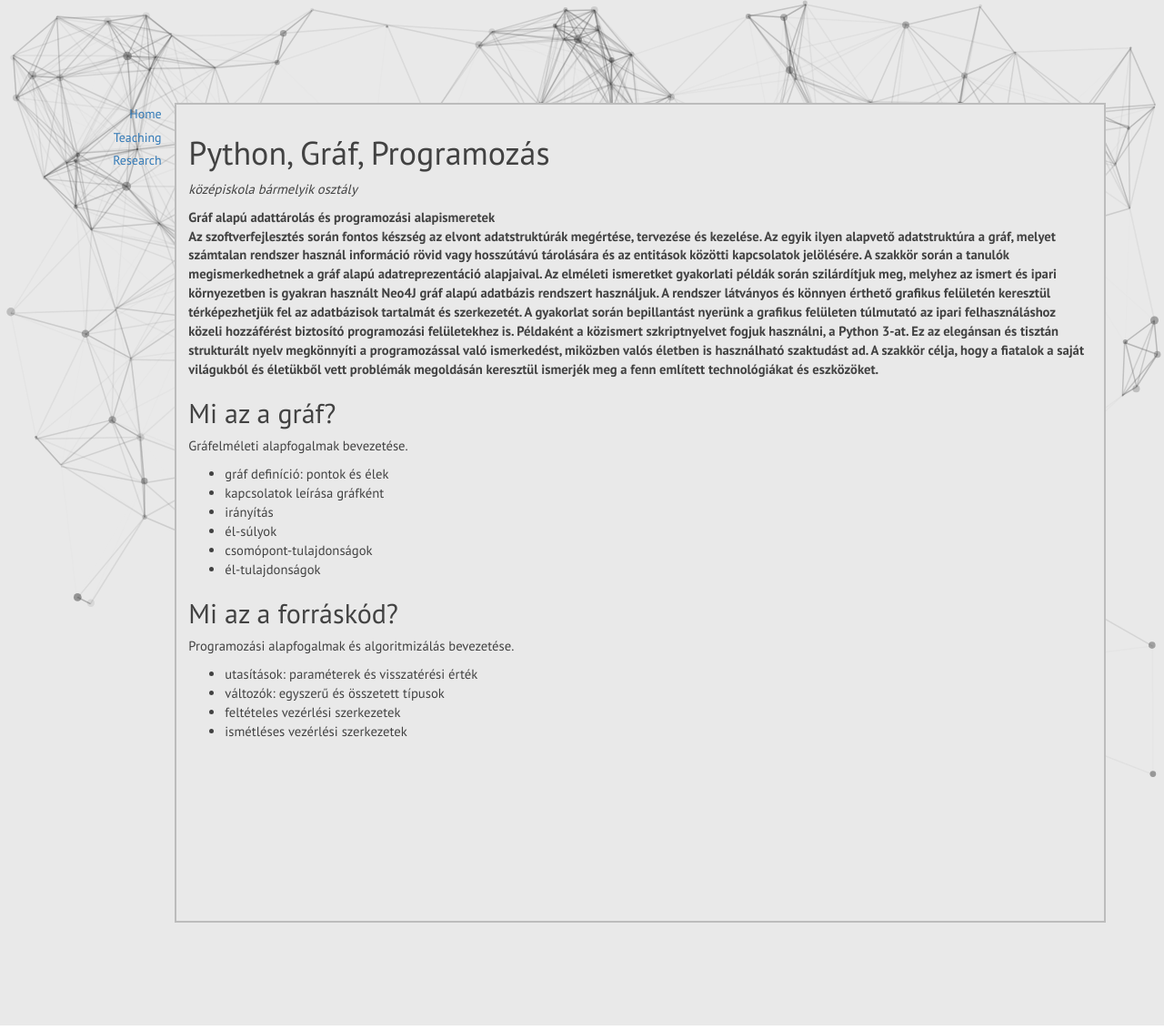
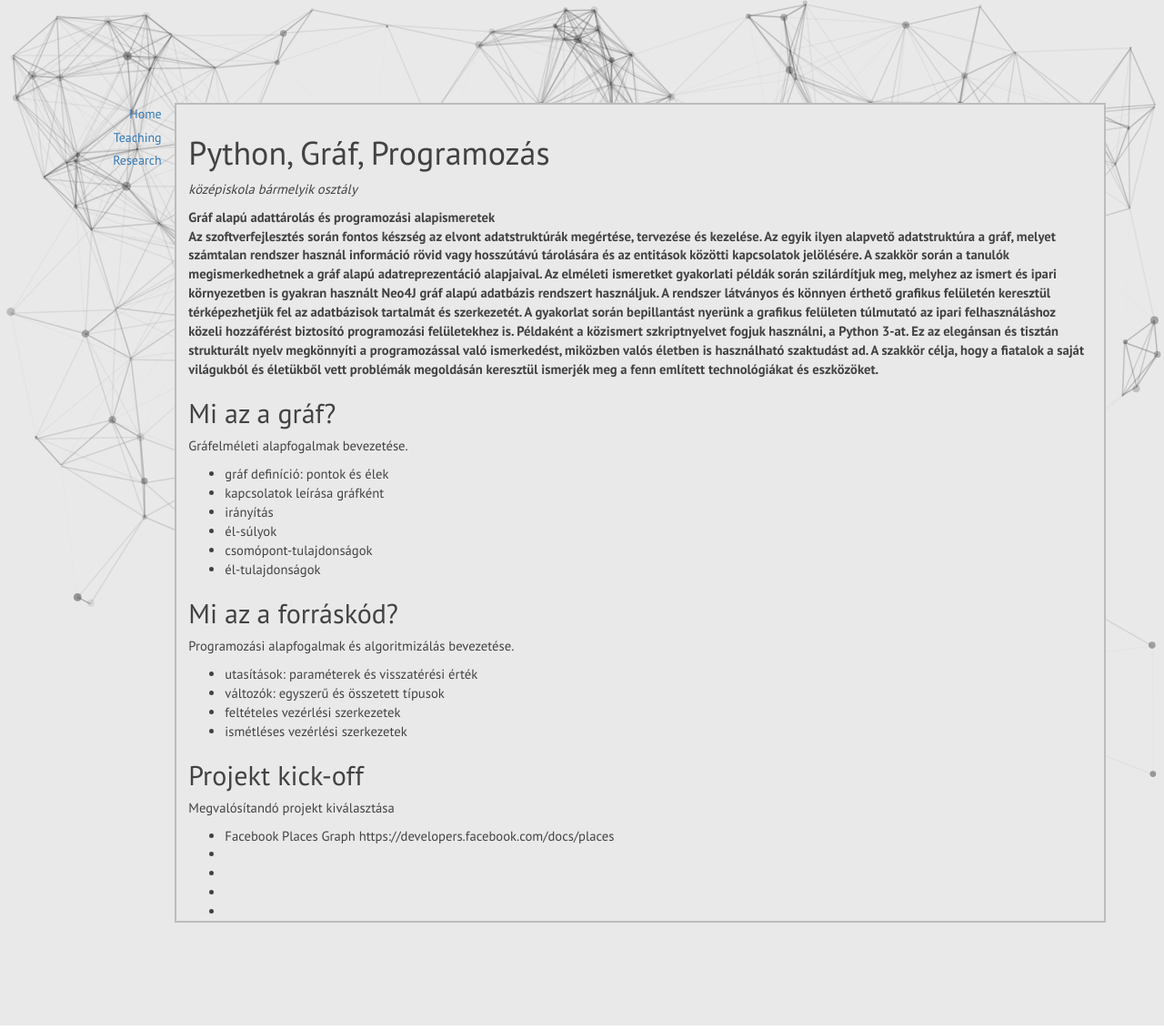
Before and after one commit to geryxyz/geryxyz, a Jekyll site: the page built from content/pgp/secondary.html, in a window 1280 px wide. Shown: the whole page at 91% size. Built offline with Jekyll 4.4.1, drawn with Linux system fonts in a browser that asks for light colours; nearby versions of some CDN libraries; library files that are not in the unit come from our copies.

Commit message:
project kickoff skeleton

```diff
--- a/content/pgp/secondary.html
+++ b/content/pgp/secondary.html
@@ -30,3 +30,16 @@ Programozási alapfogalmak és algoritmizálás bevezetése.
     <li>ismétléses vezérlési szerkezetek</li>
   </ul>
 </p>
+
+<h2>Projekt kick-off</h2>
+<p class="overview">
+Megvalósítandó projekt kiválasztása
+  <ul>
+    <li>Facebook Places Graph https://developers.facebook.com/docs/places</li>
+    <li></li>
+    <li></li>
+    <li></li>
+    <li></li>
+    <li></li>
+  </ul>
+</p>
```
